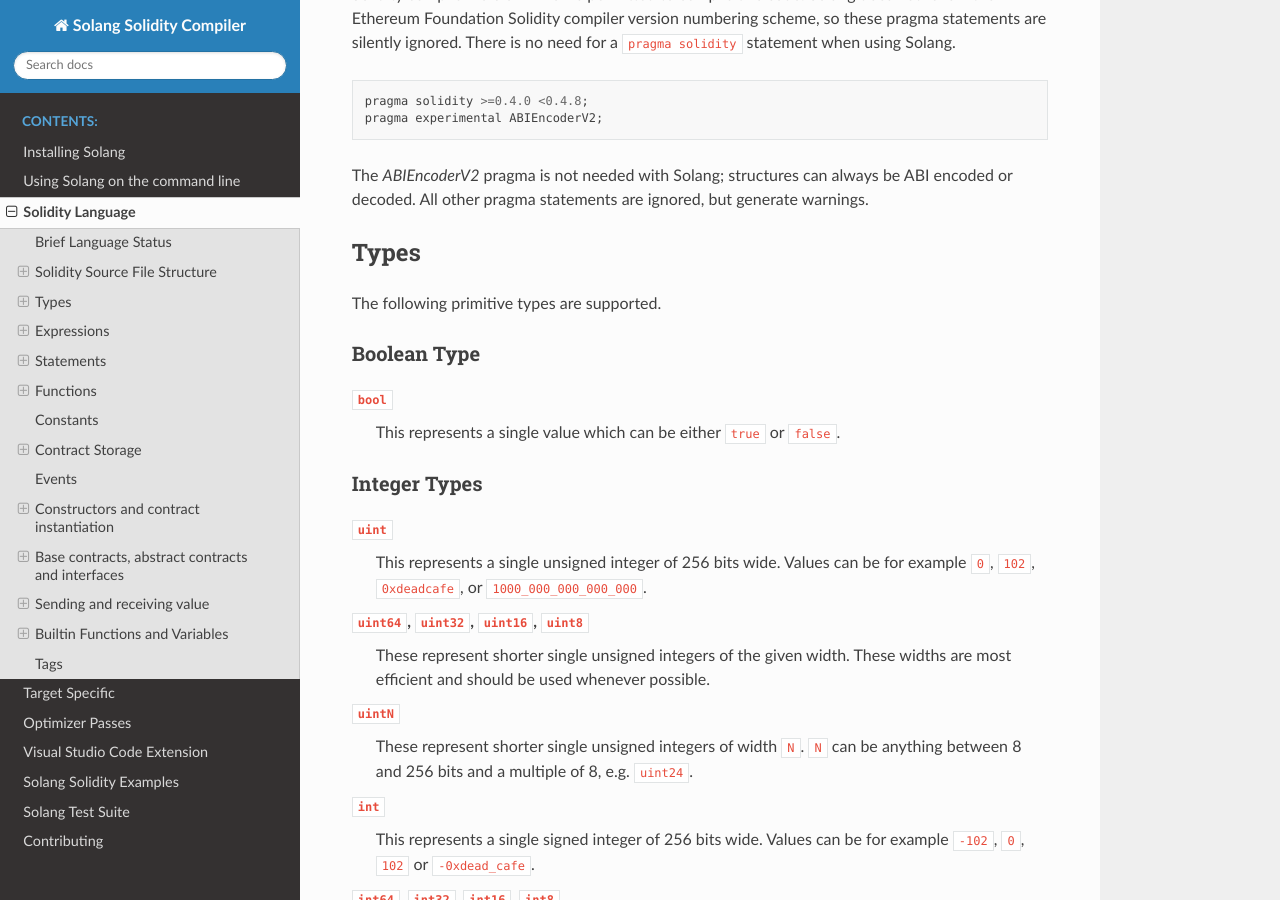
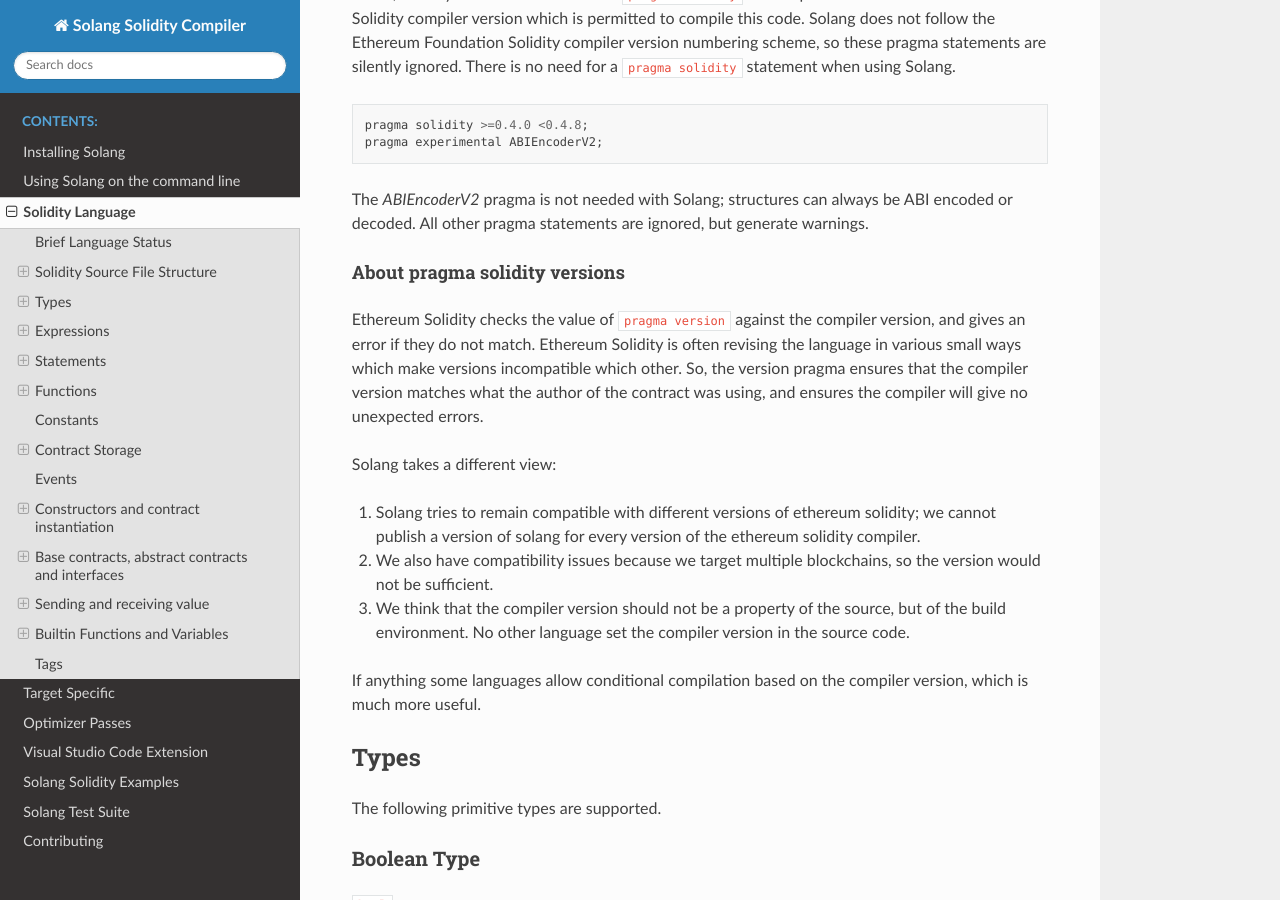
Before and after one commit to hyperledger-solang/solang, a Sphinx documentation site: the page built from docs/language.rst, in a window 1280 px wide and 900 px high, scrolled down 3114 px. Built offline with Sphinx 7.4.7 and the Read the Docs theme 2.0.0, drawn with Linux system fonts in a browser that asks for light colours; some of the changed text lies outside the part shown.

Commit message:
Documentation review
Signed-off-by: Sean Young <sean@mess.org>

```diff
--- a/docs/conf.py
+++ b/docs/conf.py
@@ -22,7 +22,7 @@
 author = 'Sean Young <sean@mess.org>'
 
 # The full version, including alpha/beta/rc tags
-release = '0.1.8'
+release = '0.1.9-dev'
 
 
 # -- General configuration ---------------------------------------------------
--- a/docs/language.rst
+++ b/docs/language.rst
@@ -58,8 +58,8 @@
 
 When compiling this, Solang will output contract code for both `A` and `B`, irrespective of
 the name of source file. Although multiple contracts maybe defined in one solidity source
-file, it might be convenient to define a single contract in each file with the same name
-as the file name.
+file, it might be convenient to define only single contract in each file, and keep contract
+name the same as the file name (with the `.sol` extension).
 
 Imports
 _______
@@ -103,17 +103,17 @@
 of an import path to a different location on the file system. Say you add
 the command line option ``--importmap @openzeppelin=/opt/openzeppelin-contracts/contracts``, then
 
-.. code-block::
+.. code-block:: javascript
 
     import "openzeppelin/interfaces/IERC20.sol";
 
 will automatically map to `/opt/openzeppelin-contracts/contracts/interfaces/IERC20.sol`.
 
-Everything defined in `defines.sol` is now usable in your Solidity file. However, if something with the
-same name is defined in `defines.sol` and also in the current file, you will get a warning. Note that
-that it is legal to import the same file more than once.
-
-It is also possible to rename an import. In this case, only type `foo` will be imported, and `bar`
+Everything defined in `defines.sol` is now usable in your Solidity file. However, if an item with the
+same name is defined in `defines.sol` and also in the current file, you will get a warning. It is
+permitted to import the same file more than once.
+
+It is also possible to rename an import. In this case, only item `foo` will be imported, and `bar`
 will be imported as `baz`. This is useful if you have already have a `bar` and you want to avoid
 a naming conflict.
 
@@ -158,6 +158,29 @@
 The `ABIEncoderV2` pragma is not needed with Solang; structures can always be ABI encoded or
 decoded. All other pragma statements are ignored, but generate warnings.
 
+About pragma solidity versions
+++++++++++++++++++++++++++++++
+
+Ethereum Solidity checks the value of ``pragma version`` against the compiler version, and
+gives an error if they do not match. Ethereum Solidity is often revising the language
+in various small ways which make versions incompatible which other. So, the
+version pragma ensures that the compiler version matches what the author of the
+contract was using, and ensures the compiler will give no unexpected errors.
+
+Solang takes a different view:
+
+#. Solang tries to remain compatible with different versions of ethereum solidity;
+   we cannot publish a version of solang for every version of the ethereum solidity
+   compiler.
+#. We also have compatibility issues because we target multiple blockchains, so
+   the version would not be sufficient.
+#. We think that the compiler version should not be a property of the source,
+   but of the build environment. No other language set the compiler version in
+   the source code.
+
+If anything some languages allow conditional compilation based on the compiler
+version, which is much more useful.
+
 Types
 -----
 
@@ -241,7 +264,7 @@
   bytes4 bar = hex"41_42_43_44";
 
 The ascii value for ``A`` is 41 in hexadecimal. So, in this case, foo and bar
-are initialized to the same value. Underscores are allowed in hex strings; they exist for
+are initialized to the same value. Underscores are allowed in hex strings; they exist to aid
 readability. If the string is shorter than the type, it is padded with zeros. For example:
 
 .. code-block:: javascript
@@ -293,7 +316,7 @@
 
   address foo = 0xE9430d8C01C4E4Bb33E44fd7748942085D82fC91;
 
-The hexadecimal string has to have 40 characters, and not contain any underscores.
+The hexadecimal string should be 40 hexadecimal characters, and not contain any underscores.
 The capitalization, i.e. whether ``a`` to ``f`` values are capitalized, is important.
 It is defined in
 `EIP-55 <https://github.com/ethereum/EIPs/blob/master/EIPS/eip-55.md>`_. For example,
@@ -337,15 +360,15 @@
 
 .. note::
     The type name ``address payable`` cannot be used as a cast in the Ethereum Foundation Solidity compiler,
-    and the cast must be ``payable`` instead. This is
+    and the cast should be declared ``payable`` instead. This is
     `apparently due to a limitation in their parser <https://github.com/ethereum/solidity/pull/4926#discussion_r216586365>`_.
     Solang's generated parser has no such limitation and allows ``address payable`` to be used as a cast,
     but allows ``payable`` to be used as a cast well, for compatibility reasons.
 
 .. note::
 
-    Substrate can be compiled with a different type for Address. If you need support for
-    a different length than the default, please get in touch.
+    Substrate can be compiled with a different type for Address. If your substrate has a different
+    length for address, you can specify ``--address-length`` on the command line.
 
 Enums
 _____
```
